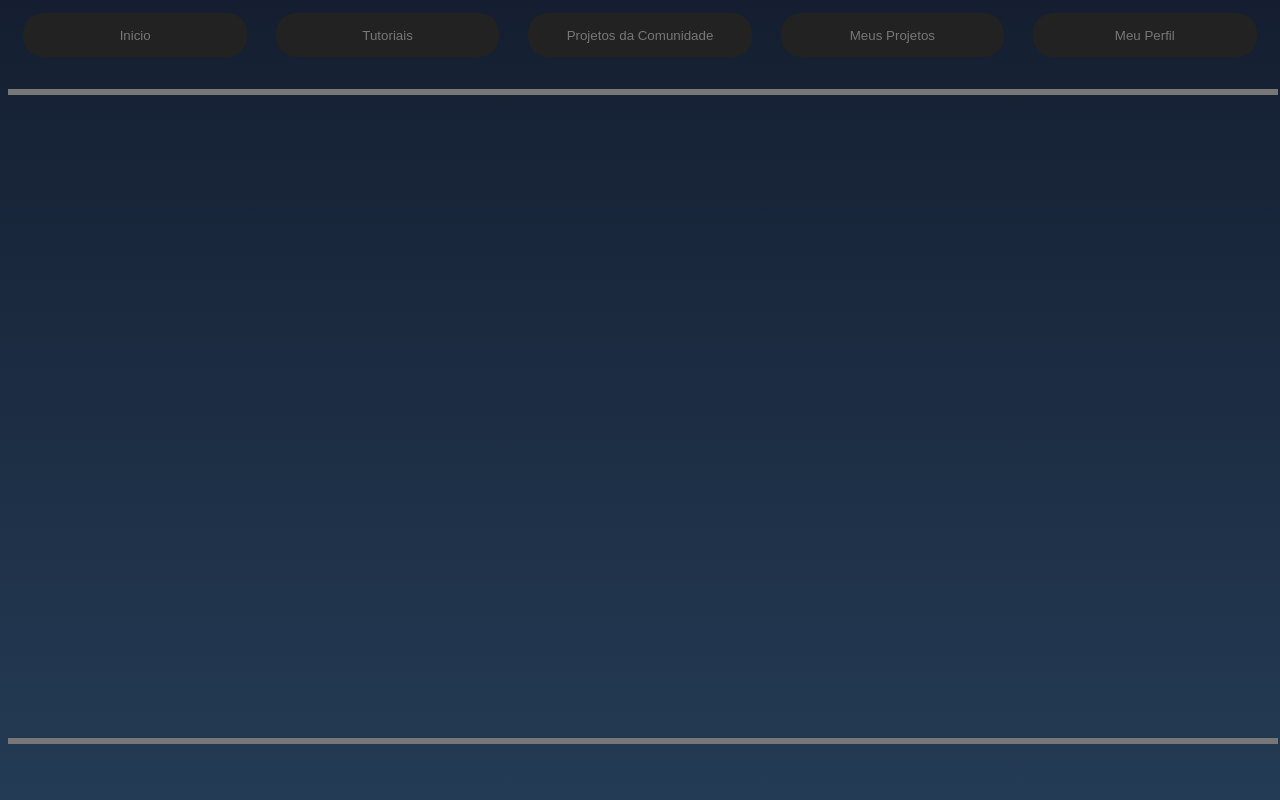
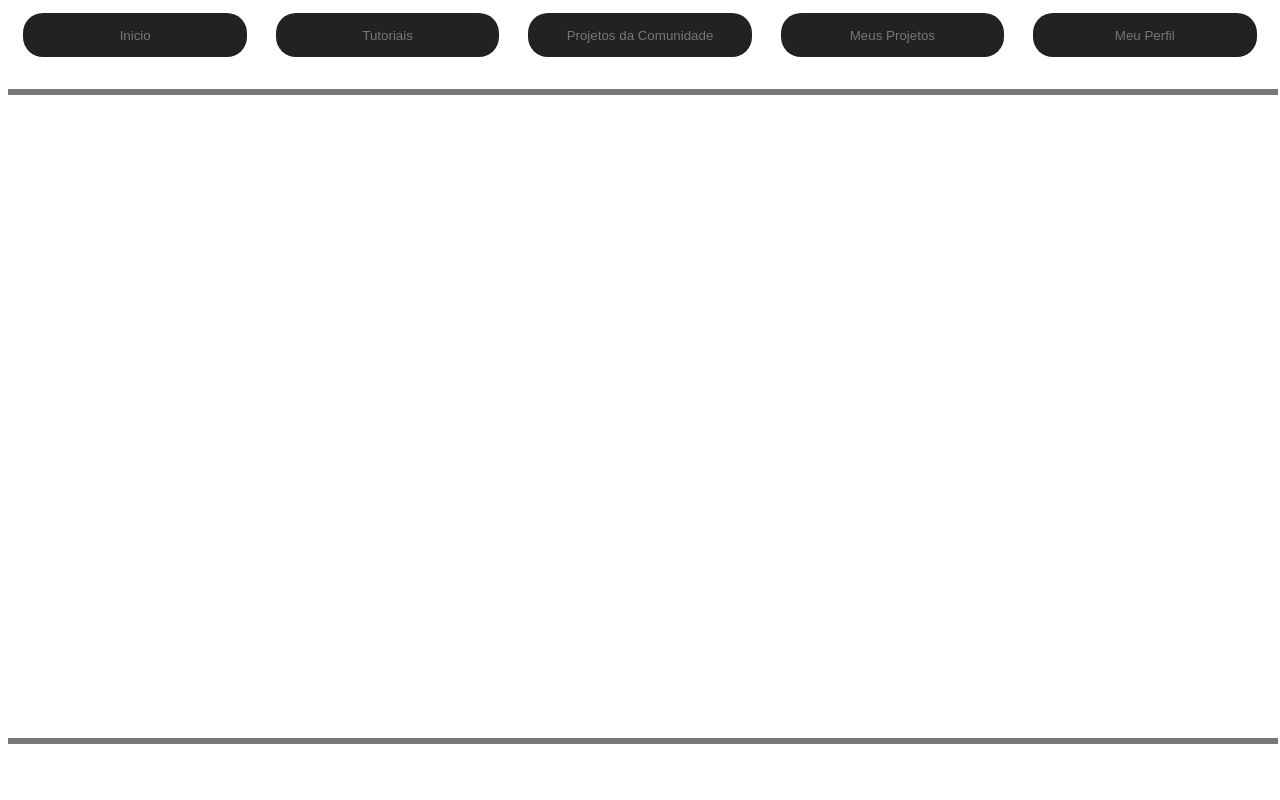
Before and after one commit to DevFelipePorto/Pixel-Piece-editor, a PHP site: page / in a window 1280 px wide. Run offline with PHP 8.4, Linux system fonts and the light colour scheme.

Commit message:
mudança na cor de fundo

```diff
--- a/estilo.css
+++ b/estilo.css
@@ -1,6 +1,3 @@
-body{
-    background-color: #111;
-}
 iframe{
     border: 0;
 }
--- a/index.html
+++ b/index.html
@@ -12,10 +12,6 @@
         </head>
 
         <style>
-
-            body{
-                background-image: -webkit-linear-gradient(#141e30, #243b55);
-            }
 
             button{
                 width: 90%;
```
